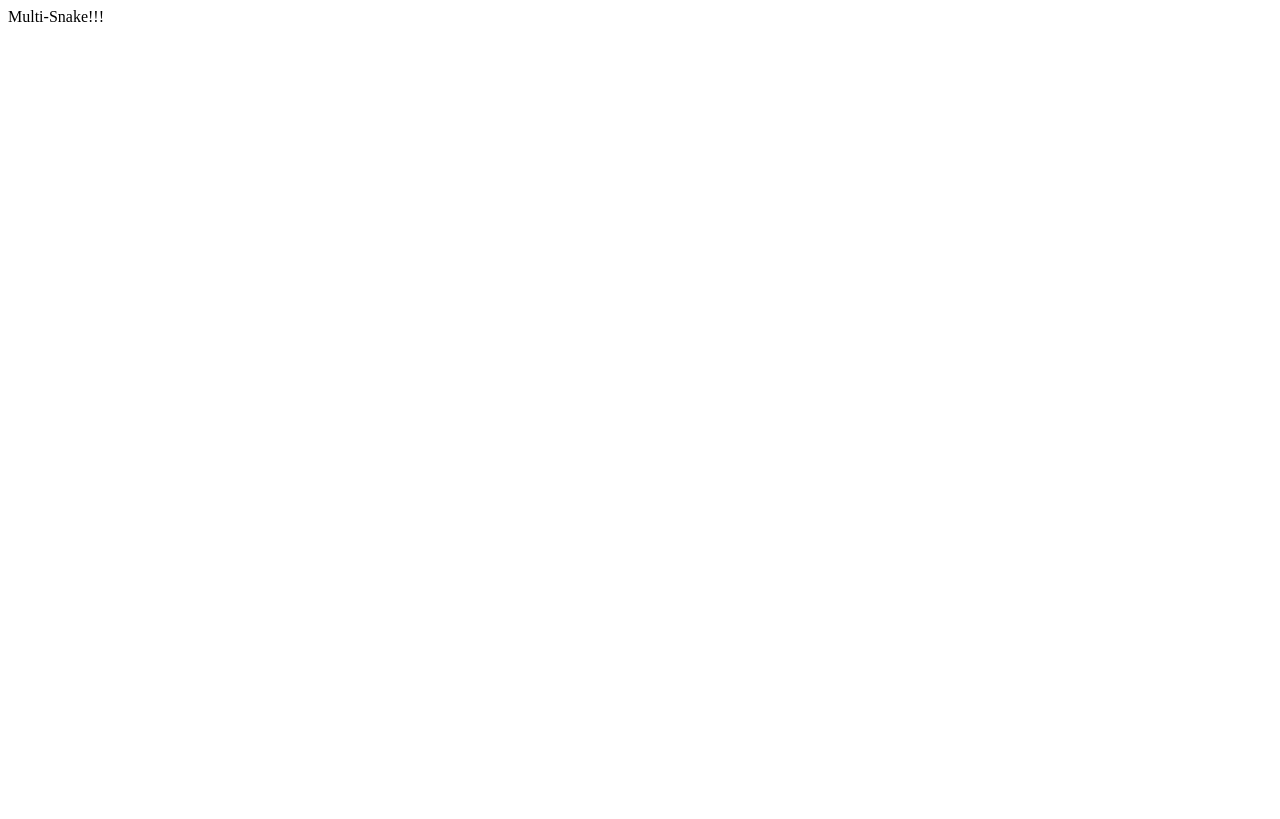
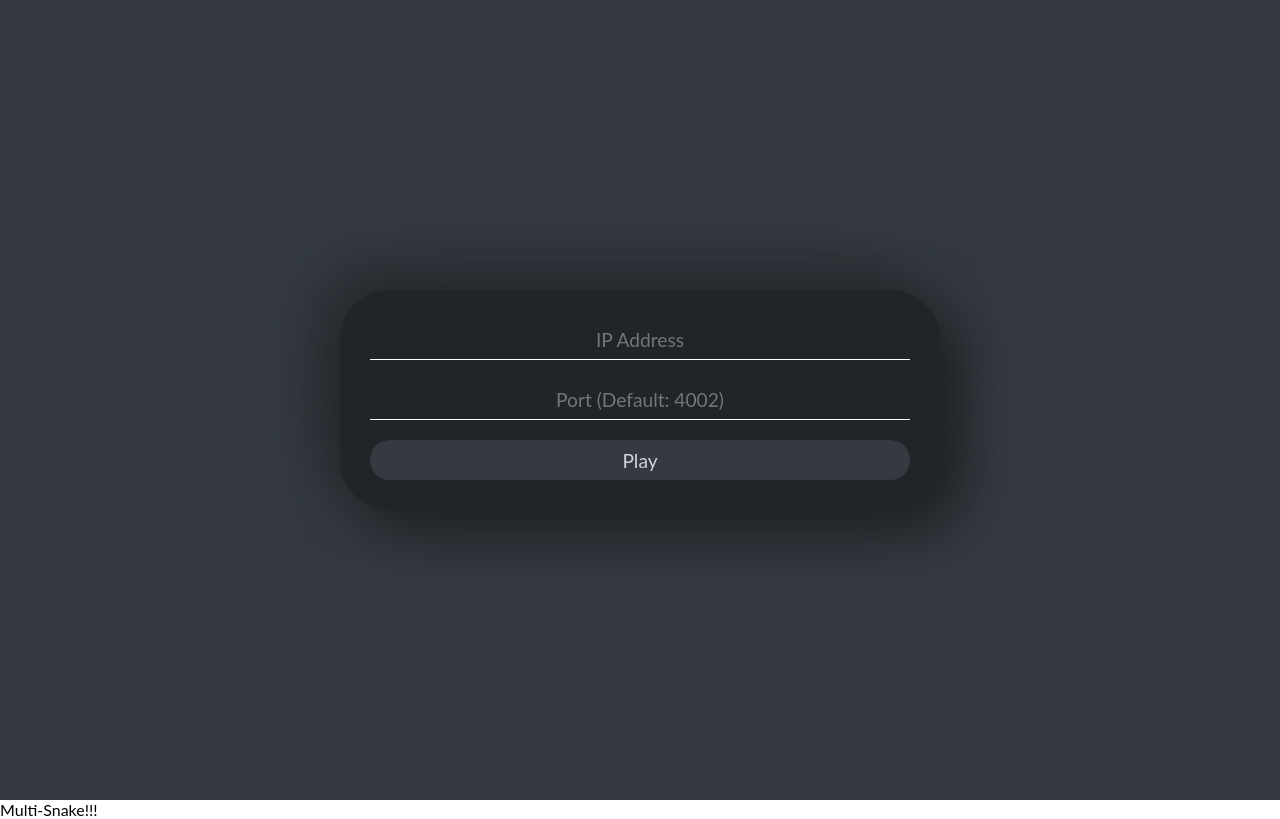
Before and after one commit to Xem0n/multi-snake-client, a website built with webpack: page public/index.html in a window 1280 px wide. Built offline with nearby package versions, Linux system fonts and the light colour scheme.

Commit message:
add basic styling

```diff
--- a/public/index.html
+++ b/public/index.html
@@ -5,9 +5,30 @@
     <meta http-equiv="X-UA-Compatible" content="IE=edge">
     <meta name="viewport" content="width=device-width, initial-scale=1.0">
     <title>Multi-Snake</title>
+
     <script src="bundle.js" defer></script>
+
+    <link rel="stylesheet" href="styles/main.css">
+    <link rel="stylesheet" href="styles/loading.css">
+    <link rel="stylesheet" href="styles/config.css">
+    <link rel="stylesheet" href="styles/game.css">
 </head>
 <body>
     <noscript>Turn on javascript to play the game</noscript>
+
+    <div class="container">
+        <div class="loading"><div></div><div></div><div></div></div>
+
+        <div class="config">
+            <input type="text" class="ip" placeholder="IP Address" minlength="1" maxlength="15">
+            <input type="text" class="port" placeholder="Port (Default: 4002)" minlength="1">
+
+            <input type="submit" value="Play">
+        </div>
+
+        <div class="game">
+            <canvas></canvas>
+        </div>
+    </div>
 </body>
 </html>
--- /dev/null
+++ b/public/styles/config.css
@@ -0,0 +1,55 @@
+.config {
+    width: min(600px, 100%);
+
+    padding: 30px;
+
+    display: flex;
+    flex-flow: column nowrap;
+
+    border-radius: 50px;
+    background: var(--fg-color);
+    box-shadow:  20px 20px 60px #1c1f23,
+                 -20px -20px 60px #262b2f;
+}
+
+.config > input {
+    height: 40px;
+
+    outline: none;
+
+    border: none;
+    background: none;
+
+    font-family: inherit;
+    font-size: 1.2rem;
+    text-align: center;
+    color: var(--font-color);
+}
+
+.config > input:not(:first-child) {
+    margin-top: 20px;
+}
+
+.config > input[type=text] {
+    border: 1px solid #fff;
+    border-width: 0 0 1px 0;
+
+    transition: border-color 0.5s;
+}
+
+.config > input[type=text]:focus {
+    border-color: #aaa;
+}
+
+.config > input[type=submit] {
+    border-radius: 20px;
+    background: var(--bg-color);
+
+    cursor: pointer;
+
+    transition: background 0.2s;
+}
+
+.config > input[type=submit]:hover {
+    background: #495057;
+}
--- /dev/null
+++ b/public/styles/game.css
@@ -0,0 +1,11 @@
+.game {
+    width: 100%;
+    height: 100%;
+
+    /* display: flex; */
+    display: none;
+}
+
+/* .game > canvas {
+    background: #fff;
+} */
--- /dev/null
+++ b/public/styles/loading.css
@@ -0,0 +1,49 @@
+/*
+    TODO:
+    Make custom loading animation
+*/
+
+.loading {
+    display: none;
+    /* display: inline-block; */
+    position: relative;
+    width: 80px;
+    height: 80px;
+}
+
+.loading div {
+    display: inline-block;
+    position: absolute;
+    left: 8px;
+    width: 16px;
+    background: #fff;
+    animation: loading 1.2s cubic-bezier(0, 0.5, 0.5, 1) infinite;
+}
+
+.loading div:nth-child(1) {
+    left: 8px;
+    animation-delay: -0.24s;
+}
+
+.loading div:nth-child(2) {
+    left: 32px;
+    animation-delay: -0.12s;
+}
+
+.loading div:nth-child(3) {
+    left: 56px;
+    animation-delay: 0;
+}
+
+@keyframes loading {
+    0% {
+        top: 8px;
+        height: 64px;
+    }
+
+    50%,
+    100% {
+        top: 24px;
+        height: 32px;
+    }
+}
--- /dev/null
+++ b/public/styles/main.css
@@ -0,0 +1,32 @@
+:root {
+    --bg-color: #343a40;
+    --fg-color: #212529;
+    --font-color: #ced4da;
+}
+
+* {
+    box-sizing: border-box;
+}
+
+body {
+    width: 100%;
+    min-width: 100vw;
+    height: 100%;
+    min-height: 100vh;
+
+    margin: 0;
+    padding: 0;
+
+    font-family: 'Lato', sans-serif;
+}
+
+.container {
+    width: 100vw;
+    height: 100vh;
+
+    display: flex;
+    align-items: center;
+    justify-content: center;
+
+    background: var(--bg-color);
+}
```
